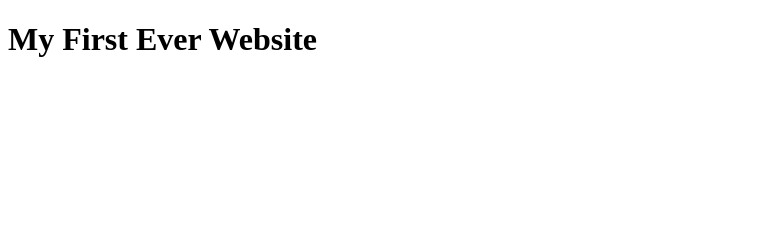
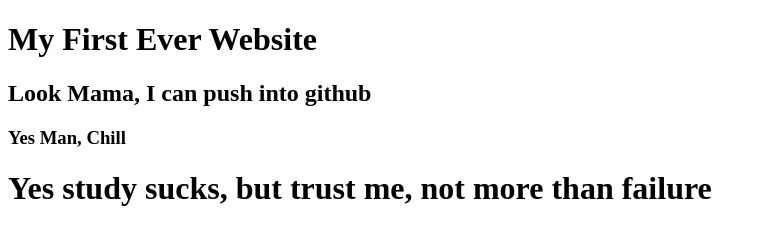
Before and after one commit to NibirSikder/My-First-Website, a plain HTML site: page Index.html in a window 1280 px wide. Shown: the whole page, without its empty margins (0-766 px from the left). Drawn offline with Linux system fonts and the light colour scheme.

Commit message:
third comment

```diff
--- a/Index.html
+++ b/Index.html
@@ -8,6 +8,8 @@
 </head>
 <body>
 <h1>My First Ever Website</h1>
-<h2Look Mama, I can push into github></h2Look>
+<h2>Look Mama, I can push into github</h2>
+<h3>Yes Man, Chill</h3>
+<h1>Yes study sucks, but trust me, not more than failure</h1>
 </body>
 </html>
```
